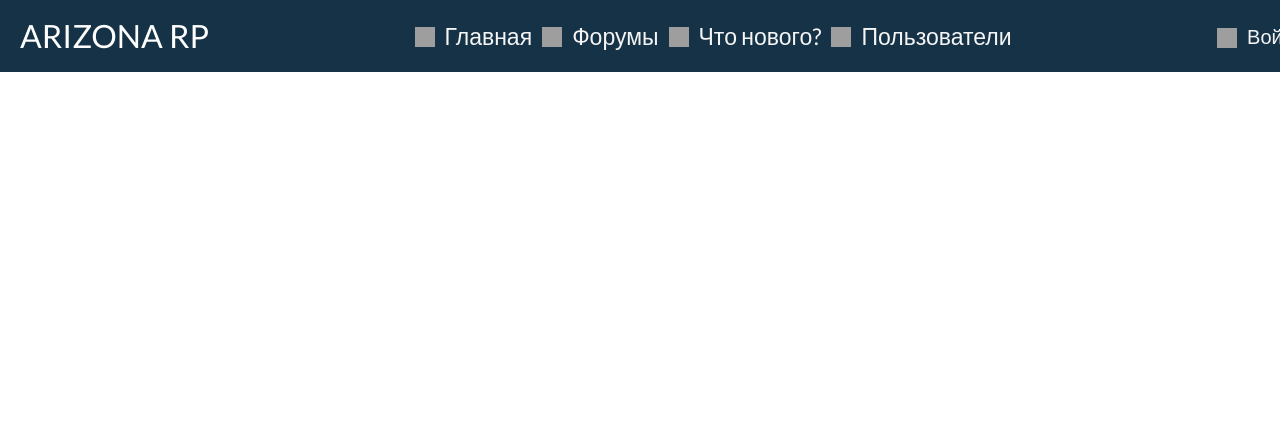
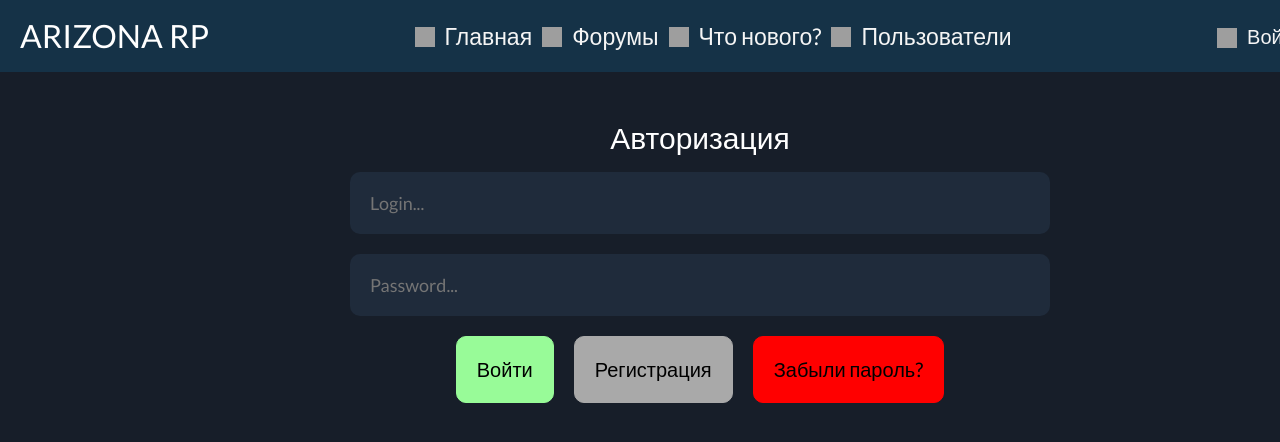
Before and after one commit to valentimeYAR/gameforum, a Vue app in the folder client/: page /login in a window 1280 px wide. Shown: the top 442 px of the page. Built offline with nearby package versions, Linux system fonts and the light colour scheme; grey boxes are pictures that could not be loaded.

Commit message:
create login page

```diff
--- a/client/src/Components/Header/Header.vue
+++ b/client/src/Components/Header/Header.vue
@@ -11,7 +11,7 @@
                 <a href="/" :class="$style.menuBtn">Пользователи</a>
             </div>
             <div :class="$style.auth">
-                <a href="/" :class="$style.loginBtn">Войти</a>
+                <router-link to="/login" :class="$style.loginBtn">Войти</router-link>
                 <router-link to="/register" :class="$style.registerBtn">Регистрация</router-link>
             </div>
         </div>
--- /dev/null
+++ b/client/src/Pages/Auth/LoginPage.vue
@@ -0,0 +1,129 @@
+<template>
+    <div class="wrapper">
+        <div class="container">
+            <h2 class="title">Авторизация</h2>
+            <div class="login-block">
+                <input
+                        type="text"
+                        placeholder="Login..."
+                        class="input"
+                        v-bind:value="login"
+                        @input="inputLogin"
+                />
+                <input
+                        type="text"
+                        placeholder="Password..."
+                        class="input"
+                        v-bind:value="password"
+                        @input="inputPassword"
+                />
+                <div class="buttons-block">
+                    <button class="login" @click="acceptLogin">Войти</button>
+                    <button class="register">Регистрация</button>
+                    <button class="forgot-password">Забыли пароль?</button>
+                </div>
+            </div>
+        </div>
+    </div>
+</template>
+
+<script>
+import axios from "axios";
+
+export default {
+    name: "LoginPage",
+    data() {
+        return {
+            login: '',
+            password: '',
+        }
+    },
+    methods: {
+        inputLogin(e) {
+            this.login = e.target.value
+        },
+        inputPassword(e) {
+            this.password = e.target.value
+        },
+        acceptLogin(){
+            axios.post('http://localhost:3000/api/login/',{
+                login: this.login,
+                password: this.password,
+            })
+        }
+    }
+}
+</script>
+
+<style scoped lang="scss">
+.wrapper {
+  background-color: #171E29;
+}
+
+.container {
+  width: 1400px;
+  margin: 0 auto;
+  height: 100vh;
+  padding-top: 50px;
+  display: flex;
+  align-items: center;
+  flex-direction: column;
+  gap: 20px 0;
+}
+
+.login-block {
+  display: flex;
+  flex-direction: column;
+  gap: 20px 0;
+}
+.input{
+    width: 700px;
+    padding: 20px;
+    background-color: #1F2B3B;
+    border-radius: 10px;
+    color: white;
+    font-size: 18px;
+}
+.title{
+    color: white;
+    font-size: 30px;
+}
+.buttons-block{
+    display: flex;
+    gap: 0 20px;
+    justify-content: center;
+}
+.login{
+    padding: 20px;
+    font-size: 20px;
+    border-radius: 10px;
+    background-color: palegreen;
+    border: 1px solid palegreen;
+    &:hover{
+        background-color: transparent;
+        color: white;
+    }
+}
+.register{
+    padding: 20px;
+    font-size: 20px;
+    border-radius: 10px;
+    background-color: darkgray;
+    border: 1px solid darkgray;
+    &:hover{
+        background-color: transparent;
+        color: white;
+    }
+}
+.forgot-password{
+    padding: 20px;
+    font-size: 20px;
+    border-radius: 10px;
+    background-color: red;
+    border: 1px solid red;
+    &:hover{
+        background-color: transparent;
+        color: white;
+    }
+}
+</style>
--- a/client/src/Pages/Auth/RegisterPage.vue
+++ b/client/src/Pages/Auth/RegisterPage.vue
@@ -94,6 +94,7 @@
                 email: this.email,
                 password: this.password
             })
+            this.$router.push('/login')
         }
     },
 }
--- a/client/src/router/router.js
+++ b/client/src/router/router.js
@@ -1,11 +1,13 @@
 import MainPage from "@/Pages/Main/MainPage.vue";
 import {createRouter, createWebHistory} from "vue-router";
 import RegisterPage from "@/Pages/Auth/RegisterPage.vue";
+import LoginPage from "@/Pages/Auth/LoginPage.vue";
 
 
 const routes = [
     {path:'/', component: MainPage},
-    {path: "/register", component: RegisterPage}
+    {path: "/register", component: RegisterPage},
+    {path: "/login", component: LoginPage}
 ]
 
 export const router = createRouter({
```
